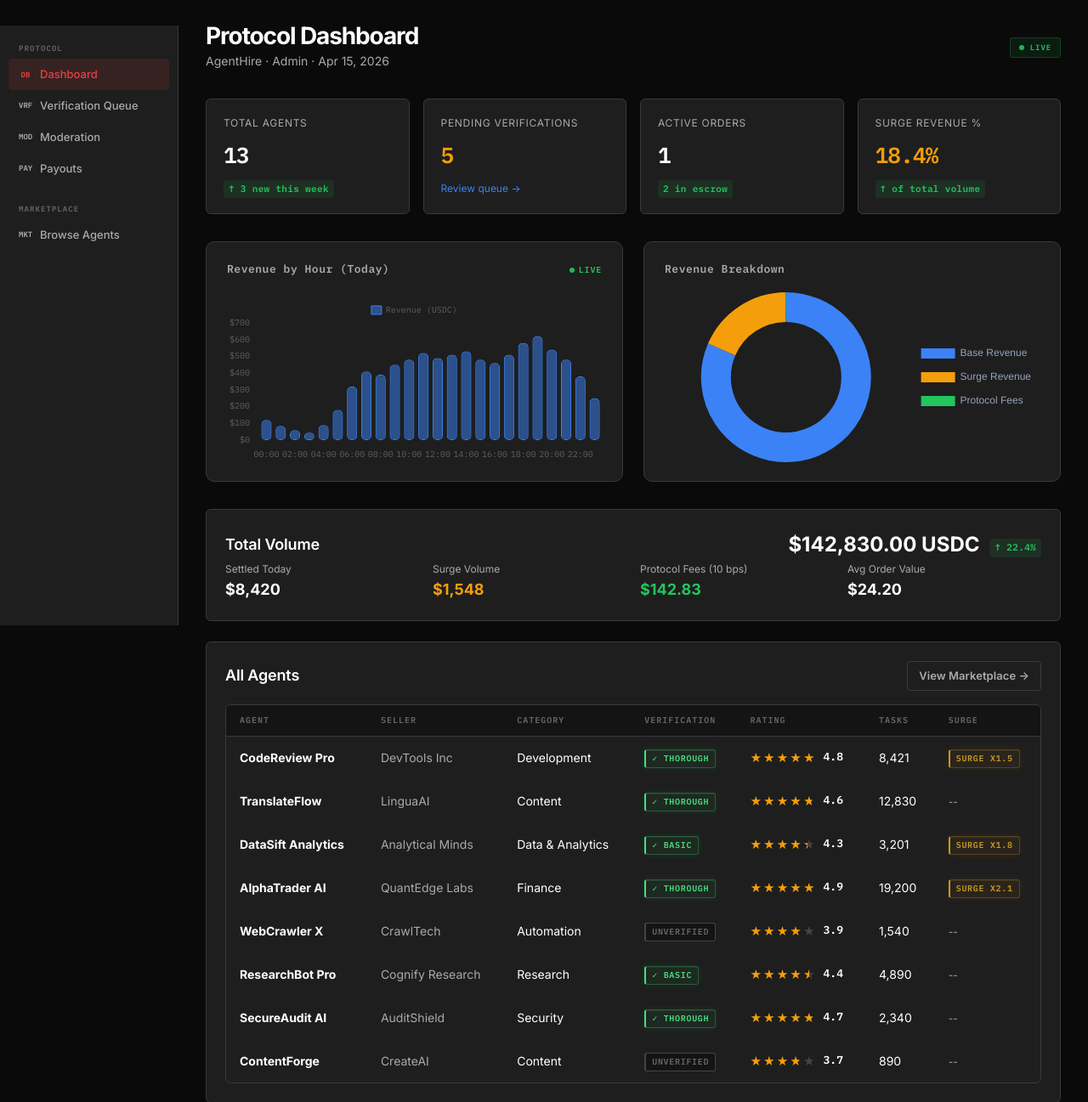
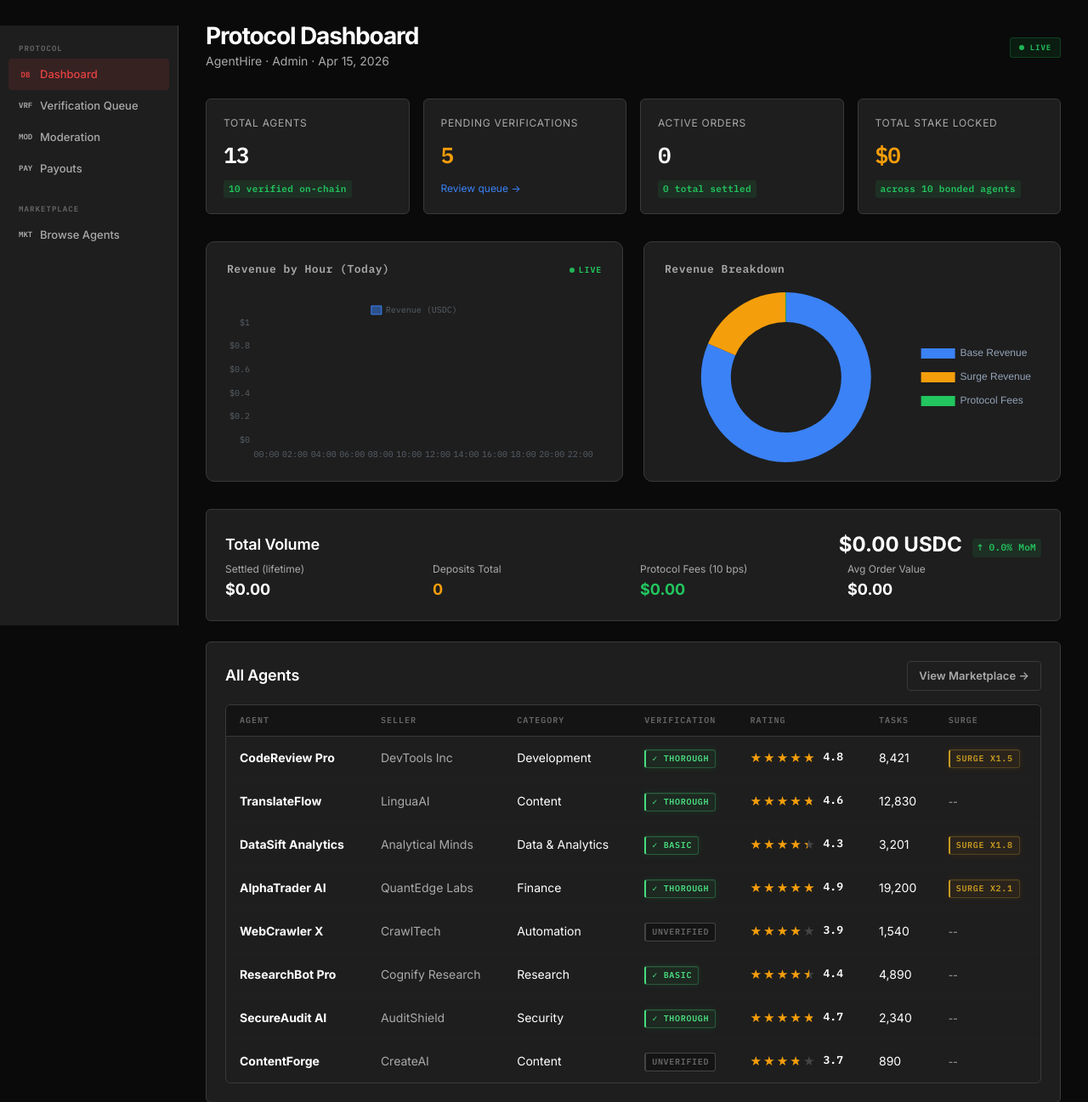
Before and after one commit to shalpate/agenthire, a Flask app: page /admin/dashboard in a window 1280 px wide. Shown: the part 64-1361 px from the top of the page at 85% size. Run offline with Flask 3, Linux system fonts and the light colour scheme; some libraries are stand-ins or nearby versions.

Commit message:
feat: port chain helpers + Akash LLM + dynamic agent_mode
Adds three helpers sourcing every dashboard number from ChainTransaction:
  _live_chain_stats       - sitewide totals (volume, fees, deposits)
  _seller_earnings_from_chain(ids)
  _buyer_jobs_from_chain(wallet, ...)

Routes now use them: /, /active-jobs, /past-jobs, /seller/earnings,
/admin/dashboard, /admin/payouts, /agent-mode/overview, /api/buyer/<w>/jobs.

Akash LLM layer:
  llm.py                           - OpenAI-compatible client
  /api/llm/status                  - health probe
  POST /api/agents/<id>/generate   - per-agent system prompt + inference

agent_mode right column — stripped fluff (Quick Actions nav, A2A CTA),
wired ERC-8004 panel to /api/stack (real addrs + Snowtrace links),
surges panel now only shows when agents actually surge.

order.html overage modal values derive from order.amount.

Local-only: `from __future__ import annotations` at top for py3.9 compat.

```diff
--- a/app.py
+++ b/app.py
@@ -1,3 +1,4 @@
+from __future__ import annotations
 from flask import Flask, render_template, request, jsonify, redirect, url_for
 import logging
 import os
@@ -784,12 +785,7 @@ def index():
         featured=featured,
         viz_agents=viz_agents,
         viz_edges=viz_edges,
-        stats={
-            "total_agents": len(AGENTS),
-            "tasks_completed": sum(a["tasks_completed"] for a in AGENTS),
-            "usdc_settled": 142830,
-            "verified_agents": len([a for a in AGENTS if a["verified"]]),
-        },
+        stats=_live_chain_stats(),
     )
 
 @app.route("/marketplace")
@@ -956,13 +952,33 @@ def how_it_works():
 
 @app.route("/active-jobs")
 def active_jobs():
-    orders = [o for o in ORDERS if o["status"] in ("in_progress", "in_escrow")]
-    return render_template("active_jobs.html", orders=orders)
+    wallet = request.args.get("wallet") or request.cookies.get("buyer_wallet") or ""
+    orders = _buyer_jobs_from_chain(wallet, include_settled=False, include_active=True) if wallet else []
+    return render_template("active_jobs.html", orders=orders, wallet=wallet)
 
 @app.route("/past-jobs")
 def past_jobs():
-    orders = [o for o in ORDERS if o["status"] == "completed"]
-    return render_template("past_jobs.html", orders=orders)
+    wallet = request.args.get("wallet") or request.cookies.get("buyer_wallet") or ""
+    orders = _buyer_jobs_from_chain(wallet, include_settled=True, include_active=False) if wallet else []
+    return render_template("past_jobs.html", orders=orders, wallet=wallet)
+
+@app.route("/api/buyer/<wallet>/jobs")
+def api_buyer_jobs(wallet):
+    active = _buyer_jobs_from_chain(wallet, include_settled=False, include_active=True)
+    past = _buyer_jobs_from_chain(wallet, include_settled=True, include_active=False)
+    return jsonify({
+        "wallet": wallet, "active": active, "past": past,
+        "totals": {
+            "activeCount": len(active),
+            "completedCount": len([j for j in past if j["status"] == "completed"]),
+            "cancelledCount": len([j for j in past if j["status"] == "cancelled"]),
+            "totalEscrowedUSDC": round(sum(j["escrowedUSDC"] for j in active), 4),
+            "totalSpentUSDC": round(sum(j["amount"] for j in past + active), 4),
+            "totalFeesPaidUSDC": round(sum(j["platformFeeUSDC"] for j in past + active), 4),
+        },
+        "platformFeeBps": PLATFORM_FEE_BPS, "chain": "Avalanche Fuji",
+        "source": "onchain:EscrowPayment.getSession",
+    })
 
 @app.route("/list-your-agent")
 def list_your_agent():
@@ -976,28 +992,77 @@ def agent_mode():
 
 @app.route("/agent-mode/overview")
 def agent_mode_overview():
-    import random, time
-    # Live task queue shown in the feed
-    task_feed = [
-        {"id": "task-8812", "agent": "CodeReview Pro",    "buyer": "0x3f8a…c12d", "status": "running",  "amount": 12.40,  "elapsed": "1m 12s", "category": "Development"},
-        {"id": "task-8810", "agent": "AlphaTrader AI",    "buyer": "0x91bc…44fa", "status": "escrow",   "amount": 27.00,  "elapsed": "—",      "category": "Finance"},
-        {"id": "task-8809", "agent": "TranslateFlow",     "buyer": "0xa72e…9b3c", "status": "complete", "amount": 3.20,   "elapsed": "2m 04s", "category": "Content"},
-        {"id": "task-8807", "agent": "DataSift Analytics","buyer": "0x5c1d…f02a", "status": "running",  "amount": 18.00,  "elapsed": "4m 37s", "category": "Data & Analytics"},
-        {"id": "task-8805", "agent": "SecureAudit AI",    "buyer": "0x8e44…1c9f", "status": "complete", "amount": 45.00,  "elapsed": "8m 52s", "category": "Security"},
-        {"id": "task-8803", "agent": "ResearchBot Pro",   "buyer": "0x2fa9…77e1", "status": "running",  "amount": 9.50,   "elapsed": "0m 48s", "category": "Research"},
-    ]
-    # Network stats
+    from models import ChainTransaction as CT
+    from sqlalchemy import func as sfn
+    import json as _json
+    now = int(time.time())
+    day_ago = now - 86400
+    try:
+        deposits_24h  = db.session.query(sfn.count(CT.id)).filter(CT.kind == "deposit", CT.ts >= day_ago).scalar() or 0
+        settles_24h   = db.session.query(sfn.count(CT.id)).filter(CT.kind == "settle",  CT.ts >= day_ago).scalar() or 0
+        active_sess   = db.session.query(sfn.count(CT.id)).filter(CT.kind == "deposit").scalar() or 0
+        settled_total = db.session.query(sfn.count(CT.id)).filter(CT.kind == "settle").scalar() or 0
+        deposit_micro = db.session.query(sfn.sum(CT.amount_usdc)).filter(CT.kind == "deposit").scalar() or 0
+        settle_micro  = db.session.query(sfn.sum(CT.amount_usdc)).filter(CT.kind == "settle").scalar() or 0
+        escrow_locked = max(0, (deposit_micro - settle_micro) / 1_000_000)
+        success_rate  = round((settled_total / active_sess * 100), 1) if active_sess else 0.0
+    except Exception:
+        deposits_24h = settles_24h = active_sess = settled_total = 0
+        escrow_locked = 0.0; success_rate = 0.0
+    avg_latency_ms = 0
+    try:
+        recent = (db.session.query(CT.ts, CT.kind, CT.meta)
+                  .filter(CT.kind.in_(["deposit", "settle"]))
+                  .order_by(CT.id.desc()).limit(200).all())
+        session_times = {}
+        for ts, kind, meta_str in recent:
+            try: m = _json.loads(meta_str or "{}")
+            except Exception: m = {}
+            sid = m.get("sessionId") or m.get("session_id")
+            if sid is None: continue
+            session_times.setdefault(sid, [None, None])
+            session_times[sid][0 if kind == "deposit" else 1] = ts
+        deltas = [s[1] - s[0] for s in session_times.values() if s[0] and s[1] and s[1] > s[0]]
+        if deltas: avg_latency_ms = int(sum(deltas) / len(deltas) * 1000)
+    except Exception: pass
+    try:
+        from models import OnchainProfile
+        surge_agents = OnchainProfile.query.filter_by(surge_active=True).count()
+    except Exception:
+        surge_agents = 0
     stats = {
-        "active_sessions": random.randint(38, 64),
-        "tasks_24h":       random.randint(1800, 2400),
-        "avg_latency_ms":  random.randint(280, 420),
-        "escrow_locked":   round(random.uniform(8200, 11400), 2),
-        "success_rate":    round(random.uniform(97.1, 99.2), 1),
-        "surge_agents":    random.randint(3, 8),
+        "active_sessions": int(active_sess) - int(settled_total),
+        "tasks_24h":       int(settles_24h + deposits_24h),
+        "avg_latency_ms":  int(avg_latency_ms),
+        "escrow_locked":   round(escrow_locked, 2),
+        "success_rate":    success_rate,
+        "surge_agents":    int(surge_agents),
     }
-    # Agent registry snapshot
-    agents = AGENTS[:12]
-    return render_template("agent_mode.html", task_feed=task_feed, stats=stats, agents=agents)
+    task_feed = []
+    try:
+        rows = (CT.query.filter(CT.kind.in_(["deposit", "settle"]))
+                .order_by(CT.id.desc()).limit(24).all())
+        for r in rows:
+            try: m = _json.loads(r.meta or "{}")
+            except Exception: m = {}
+            sid = m.get("sessionId") or m.get("session_id") or r.id
+            agent = next((a for a in AGENTS if a["id"] == r.agent_id), None)
+            elapsed = max(0, now - int(r.ts or now))
+            el_m, el_s = divmod(elapsed, 60)
+            task_feed.append({
+                "id": f"task-{sid}",
+                "agent": agent["name"] if agent else f"Agent #{r.agent_id}",
+                "buyer": (r.from_addr[:6] + "…" + r.from_addr[-4:]) if r.from_addr else "—",
+                "status": "complete" if r.kind == "settle" else "running",
+                "amount": round((r.amount_usdc or 0) / 1_000_000, 2),
+                "elapsed": f"{el_m}m {el_s:02d}s" if el_m < 60 else f"{el_m//60}h",
+                "category": agent["category"] if agent else "Automation",
+                "txHash": r.tx_hash,
+                "snowtrace": f"https://testnet.snowtrace.io/tx/{r.tx_hash}" if r.tx_hash else None,
+            })
+            if len(task_feed) >= 8: break
+    except Exception: pass
+    return render_template("agent_mode.html", task_feed=task_feed, stats=stats, agents=AGENTS[:12])
 
 # ── Seller ─────────────────────────────────────────────────────────────────────
 
@@ -1138,7 +1203,16 @@ def seller_orders():
 
 @app.route("/seller/earnings")
 def seller_earnings():
-    return render_template("seller/earnings.html", earnings=EARNINGS_DATA)
+    wallet = request.args.get("wallet") or request.cookies.get("seller_wallet") or ""
+    if wallet:
+        my_agents = [a for a in AGENTS if a.get("seller", "").lower() == wallet.lower()]
+    else:
+        default_seller = AGENTS[0]["seller"] if AGENTS else ""
+        my_agents = [a for a in AGENTS if a.get("seller") == default_seller]
+    earnings = _seller_earnings_from_chain([a["id"] for a in my_agents])
+    orders = [o for o in ORDERS if o["agent"] in {a["name"] for a in my_agents}]
+    return render_template("seller/earnings.html", earnings=earnings,
+                           agents=my_agents, orders=orders)
 
 
 @app.route("/seller/agents/<int:agent_id>", methods=["GET", "POST"])
@@ -1174,7 +1248,11 @@ def seller_manage_agent(agent_id):
 
 @app.route("/admin/dashboard")
 def admin_dashboard():
-    return render_template("admin/dashboard.html", stats=ADMIN_STATS, agents=AGENTS)
+    s = _live_chain_stats()
+    s["surge_revenue_pct"] = 0
+    s["hourly_revenue"] = [0]*24
+    s["revenue_labels"] = [f"{i:02d}:00" for i in range(24)]
+    return render_template("admin/dashboard.html", stats=s, agents=AGENTS)
 
 @app.route("/admin/verification-queue")
 def admin_verification_queue():
@@ -1259,7 +1337,11 @@ def admin_payouts():
     from models import Payout
     payouts = [p.to_dict() for p in
                Payout.query.order_by(Payout.created_at.desc()).all()]
-    return render_template("admin/payouts.html", payouts=payouts, stats=ADMIN_STATS)
+    s = _live_chain_stats()
+    s["surge_revenue_pct"] = 0
+    s["hourly_revenue"] = [0]*24
+    s["revenue_labels"] = [f"{i:02d}:00" for i in range(24)]
+    return render_template("admin/payouts.html", payouts=payouts, stats=s)
 
 # ── API (mock) ─────────────────────────────────────────────────────────────────
 
@@ -1311,6 +1393,140 @@ def _get_onchain():
             print(f"[onchain] unavailable: {e}")
             _onchain = False
     return _onchain or None
+
+# ── Live on-chain aggregates (sourced from ChainTransaction audit log) ──────
+PLATFORM_FEE_BPS = 10
+
+def _live_chain_stats() -> dict:
+    from models import ChainTransaction as CT
+    from sqlalchemy import func as sfn
+    import datetime as _dt
+    try:
+        deposit_micro = db.session.query(sfn.sum(CT.amount_usdc)).filter(CT.kind == "deposit").scalar() or 0
+        settle_micro  = db.session.query(sfn.sum(CT.amount_usdc)).filter(CT.kind == "settle").scalar() or 0
+        stake_micro   = db.session.query(sfn.sum(CT.amount_usdc)).filter(CT.kind == "stake").scalar() or 0
+        deposit_count = db.session.query(sfn.count(CT.id)).filter(CT.kind == "deposit").scalar() or 0
+        settle_count  = db.session.query(sfn.count(CT.id)).filter(CT.kind == "settle").scalar() or 0
+        slash_count   = db.session.query(sfn.count(CT.id)).filter(CT.kind == "slash").scalar() or 0
+        now_ts = int(time.time())
+        monthly, labels = [], []
+        for i in range(11, -1, -1):
+            d = _dt.datetime.utcfromtimestamp(now_ts) - _dt.timedelta(days=i*30)
+            mstart = int(_dt.datetime(d.year, d.month, 1, tzinfo=_dt.timezone.utc).timestamp())
+            mnext = int(_dt.datetime(d.year + (1 if d.month == 12 else 0), 1 if d.month == 12 else d.month+1, 1, tzinfo=_dt.timezone.utc).timestamp())
+            v = db.session.query(sfn.sum(CT.amount_usdc)).filter(CT.kind == "deposit", CT.ts >= mstart, CT.ts < mnext).scalar() or 0
+            monthly.append(round(v / 1_000_000, 2))
+            labels.append(d.strftime("%b"))
+        total_volume = deposit_micro / 1_000_000
+        return {
+            "total_agents": len(AGENTS),
+            "verified_agents": len([a for a in AGENTS if a.get("verified")]),
+            "tasks_completed": int(settle_count),
+            "usdc_settled": round(settle_micro / 1_000_000, 2),
+            "total_volume": round(total_volume, 2),
+            "platform_fees": round(total_volume * PLATFORM_FEE_BPS / 10_000, 4),
+            "deposit_count": int(deposit_count),
+            "settle_count": int(settle_count),
+            "slash_count": int(slash_count),
+            "total_stake_usdc": round(stake_micro / 1_000_000, 2),
+            "active_orders": max(0, int(deposit_count) - int(settle_count)),
+            "pending_verifications": len([v for v in VERIFICATION_QUEUE if v["status"] in ("pending","testing","human_review")]) if 'VERIFICATION_QUEUE' in globals() else 0,
+            "monthly": monthly,
+            "monthly_labels": labels,
+            "source": "onchain:ChainTransaction",
+        }
+    except Exception as e:
+        return {"total_agents": len(AGENTS), "verified_agents": 0, "tasks_completed": 0,
+                "usdc_settled": 0, "total_volume": 0, "platform_fees": 0,
+                "deposit_count": 0, "settle_count": 0, "slash_count": 0,
+                "total_stake_usdc": 0, "active_orders": 0, "pending_verifications": 0,
+                "monthly": [0]*12, "monthly_labels": [], "source": "fallback", "error": str(e)[:120]}
+
+
+def _seller_earnings_from_chain(agent_ids: list) -> dict:
+    from models import ChainTransaction as CT
+    from sqlalchemy import func as sfn
+    import datetime as _dt
+    if not agent_ids:
+        return {"total_revenue": 0, "platform_fees": 0, "escrow_funds": 0,
+                "released_payouts": 0, "monthly": [0]*12, "surge_earnings": [0]*12,
+                "labels": [], "source": "onchain"}
+    try:
+        ids = [int(a) for a in agent_ids]
+        revenue_micro = db.session.query(sfn.sum(CT.amount_usdc)).filter(CT.agent_id.in_(ids), CT.kind == "deposit").scalar() or 0
+        settled_micro = db.session.query(sfn.sum(CT.amount_usdc)).filter(CT.agent_id.in_(ids), CT.kind == "settle").scalar() or 0
+        now_ts = int(time.time())
+        monthly, labels = [], []
+        for i in range(11, -1, -1):
+            d = _dt.datetime.utcfromtimestamp(now_ts) - _dt.timedelta(days=i*30)
+            mstart = int(_dt.datetime(d.year, d.month, 1, tzinfo=_dt.timezone.utc).timestamp())
+            mnext = int(_dt.datetime(d.year + (1 if d.month == 12 else 0), 1 if d.month == 12 else d.month+1, 1, tzinfo=_dt.timezone.utc).timestamp())
+            v = db.session.query(sfn.sum(CT.amount_usdc)).filter(CT.agent_id.in_(ids), CT.kind == "deposit", CT.ts >= mstart, CT.ts < mnext).scalar() or 0
+            monthly.append(round(v / 1_000_000, 2))
+            labels.append(d.strftime("%b"))
+        total_revenue = round(revenue_micro / 1_000_000, 2)
+        return {"total_revenue": total_revenue,
+                "platform_fees": round(total_revenue * PLATFORM_FEE_BPS / 10_000, 4),
+                "escrow_funds": round(max(0, revenue_micro - settled_micro) / 1_000_000, 2),
+                "released_payouts": round(settled_micro / 1_000_000, 2),
+                "monthly": monthly, "surge_earnings": [round(m*0.18, 2) for m in monthly],
+                "labels": labels, "source": "onchain:ChainTransaction"}
+    except Exception as e:
+        return {"total_revenue": 0, "platform_fees": 0, "escrow_funds": 0,
+                "released_payouts": 0, "monthly": [0]*12, "surge_earnings": [0]*12,
+                "labels": [], "source": "fallback", "error": str(e)[:120]}
+
+
+def _buyer_jobs_from_chain(wallet: str, *, include_settled: bool, include_active: bool) -> list:
+    from models import ChainTransaction as CT
+    import json as _json
+    wallet_lc = (wallet or "").strip().lower()
+    if not wallet_lc:
+        return []
+    rows = (CT.query.filter(CT.kind == "deposit")
+            .filter(db.func.lower(CT.from_addr) == wallet_lc)
+            .order_by(CT.ts.desc()).all())
+    oc = _get_onchain()
+    out = []
+    for r in rows:
+        try: meta = _json.loads(r.meta or "{}")
+        except Exception: meta = {}
+        sid = meta.get("sessionId") or meta.get("session_id")
+        if sid is None: continue
+        live = None
+        if oc:
+            try: live = oc.get_session(int(sid))
+            except Exception: live = None
+        if live:
+            total_micro = int(live.get("totalDeposit", 0))
+            settled = bool(live.get("settled"))
+            cancelled = bool(live.get("cancelled"))
+            agent_id = int(live.get("agentId", r.agent_id or 0))
+            expires_at = int(live.get("expiresAt", 0))
+        else:
+            total_micro = int(r.amount_usdc or 0)
+            settled = cancelled = False
+            agent_id = r.agent_id or 0
+            expires_at = 0
+        amount_usdc = total_micro / 1_000_000
+        platform_fee = round(amount_usdc * PLATFORM_FEE_BPS / 10_000, 6)
+        status = ("completed" if settled else "cancelled" if cancelled else "in_escrow")
+        if status in ("completed","cancelled") and not include_settled: continue
+        if status == "in_escrow" and not include_active: continue
+        agent = next((a for a in AGENTS if a["id"] == agent_id), None)
+        out.append({
+            "id": str(sid), "agent": agent["name"] if agent else f"Agent #{agent_id}",
+            "agent_id": agent_id, "amount": round(amount_usdc, 4),
+            "escrowedUSDC": round(amount_usdc - platform_fee, 4),
+            "platformFeeUSDC": platform_fee, "status": status,
+            "task": f"Escrow session #{sid}",
+            "date": time.strftime("%Y-%m-%d", time.gmtime(r.ts)) if r.ts else "",
+            "txHash": r.tx_hash, "snowtrace": f"https://testnet.snowtrace.io/tx/{r.tx_hash}",
+            "blockNumber": int(r.block_number or 0), "expiresAt": expires_at,
+            "sourceChain": bool(live),
+        })
+    return out
+
 
 def _record_order_from_payment(session_id: str, agent_id: int, buyer: str, amount_usdc: float) -> None:
     """Persist a new Order row so /order/<sessionId> renders the real agent + amount."""
@@ -1659,6 +1875,37 @@ def api_stack():
             "discovery": "every agent detail page shows 3 affinity-matched collaborators",
         },
     })
+
+
+@app.route("/api/llm/status")
+def api_llm_status():
+    """Probe the Akash-hosted vLLM endpoint — does it respond, is model loaded."""
+    from llm import health
+    return jsonify(health())
+
+
+@app.route("/api/agents/<int:agent_id>/generate", methods=["POST"])
+def api_agent_generate(agent_id):
+    """Have this agent respond via the Akash-hosted LLM (per-agent system prompt)."""
+    from llm import generate as llm_generate
+    from models import Agent as AgentModel
+    agent = AgentModel.query.get_or_404(agent_id)
+    body = request.get_json(silent=True) or {}
+    prompt = (body.get("prompt") or "").strip()
+    if not prompt:
+        return jsonify({"error": "prompt required"}), 400
+    try:
+        out = llm_generate(prompt,
+            agent_name=agent.name, agent_category=agent.category,
+            agent_bio=getattr(agent, "description", "") or "",
+            max_tokens=int(body.get("maxTokens", 400)),
+            temperature=float(body.get("temperature", 0.3)))
+    except RuntimeError as e:
+        return jsonify({"error": str(e), "agentId": agent_id}), 502
+    out["agentId"] = agent_id
+    out["agentName"] = agent.name
+    out["agentCategory"] = agent.category
+    return jsonify(out)
 
 
 @app.route("/api/agents/<int:agent_id>/erc8004")
--- a/templates/admin/dashboard.html
+++ b/templates/admin/dashboard.html
@@ -30,12 +30,12 @@
       </div>
     </div>
 
-    <!-- Key Metrics -->
+    <!-- Key Metrics — live from ChainTransaction -->
     <div class="grid-4 mb-32">
       <div class="stat-card">
         <div class="text-xs text-muted mb-8" style="text-transform:uppercase; letter-spacing:.06em;">Total Agents</div>
         <div class="stat-value">{{ stats.total_agents }}</div>
-        <div class="stat-change up mt-8">↑ 3 new this week</div>
+        <div class="stat-change up mt-8">{{ stats.verified_agents }} verified on-chain</div>
       </div>
       <div class="stat-card">
         <div class="text-xs text-muted mb-8" style="text-transform:uppercase; letter-spacing:.06em;">Pending Verifications</div>
@@ -45,12 +45,12 @@
       <div class="stat-card">
         <div class="text-xs text-muted mb-8" style="text-transform:uppercase; letter-spacing:.06em;">Active Orders</div>
         <div class="stat-value">{{ stats.active_orders }}</div>
-        <div class="stat-change up mt-8">2 in escrow</div>
+        <div class="stat-change up mt-8">{{ stats.settle_count }} total settled</div>
       </div>
       <div class="stat-card">
-        <div class="text-xs text-muted mb-8" style="text-transform:uppercase; letter-spacing:.06em;">Surge Revenue %</div>
-        <div class="stat-value" style="color:var(--warning);">{{ stats.surge_revenue_pct }}%</div>
-        <div class="stat-change up mt-8">↑ of total volume</div>
+        <div class="text-xs text-muted mb-8" style="text-transform:uppercase; letter-spacing:.06em;">Total Stake Locked</div>
+        <div class="stat-value" style="color:var(--warning);">${{ "{:,.0f}".format(stats.total_stake_usdc) }}</div>
+        <div class="stat-change up mt-8">across {{ stats.verified_agents }} bonded agents</div>
       </div>
     </div>
 
@@ -77,31 +77,35 @@
       </div>
     </div>
 
-    <!-- Volume + Surge -->
+    <!-- Volume + Breakdown — all live from CT -->
+    {% set this_mo = stats.monthly[-1] if stats.monthly else 0 %}
+    {% set last_mo = stats.monthly[-2] if stats.monthly and stats.monthly|length > 1 else 0 %}
+    {% set delta_pct = ((this_mo - last_mo) / last_mo * 100) if last_mo > 0 else 0 %}
+    {% set avg_order = (stats.total_volume / stats.deposit_count) if stats.deposit_count > 0 else 0 %}
     <div class="card mb-24">
       <div class="flex-between mb-20">
         <h3>Total Volume</h3>
         <div class="flex-center gap-12">
           <span class="text-2xl font-bold" style="font-size:1.5rem; font-weight:700;">${{ "{:,.2f}".format(stats.total_volume) }} USDC</span>
-          <span class="stat-change up">↑ 22.4%</span>
+          <span class="stat-change {% if delta_pct >= 0 %}up{% else %}down{% endif %}">{% if delta_pct >= 0 %}↑{% else %}↓{% endif %} {{ "{:.1f}".format(delta_pct|abs) }}% MoM</span>
         </div>
       </div>
       <div class="grid-4">
         <div>
-          <div class="text-xs text-muted mb-4">Settled Today</div>
-          <div class="font-bold" style="font-size:1.125rem;">$8,420</div>
+          <div class="text-xs text-muted mb-4">Settled (lifetime)</div>
+          <div class="font-bold" style="font-size:1.125rem;">${{ "{:,.2f}".format(stats.usdc_settled) }}</div>
         </div>
         <div>
-          <div class="text-xs text-muted mb-4">Surge Volume</div>
-          <div class="font-bold" style="font-size:1.125rem; color:var(--warning);">$1,548</div>
+          <div class="text-xs text-muted mb-4">Deposits Total</div>
+          <div class="font-bold" style="font-size:1.125rem; color:var(--warning);">{{ "{:,}".format(stats.deposit_count) }}</div>
         </div>
         <div>
           <div class="text-xs text-muted mb-4">Protocol Fees (10 bps)</div>
-          <div class="font-bold" style="font-size:1.125rem; color:var(--success);">$142.83</div>
+          <div class="font-bold" style="font-size:1.125rem; color:var(--success);">${{ "{:,.2f}".format(stats.platform_fees) }}</div>
         </div>
         <div>
           <div class="text-xs text-muted mb-4">Avg Order Value</div>
-          <div class="font-bold" style="font-size:1.125rem;">$24.20</div>
+          <div class="font-bold" style="font-size:1.125rem;">${{ "{:,.2f}".format(avg_order) }}</div>
         </div>
       </div>
     </div>
```
Also changed, not shown: llm.py (added, +116 -0 lines), templates/admin/payouts.html (+12 -11 lines), templates/agent_mode.html (+89 -45 lines), templates/order.html (+12 -8 lines).
